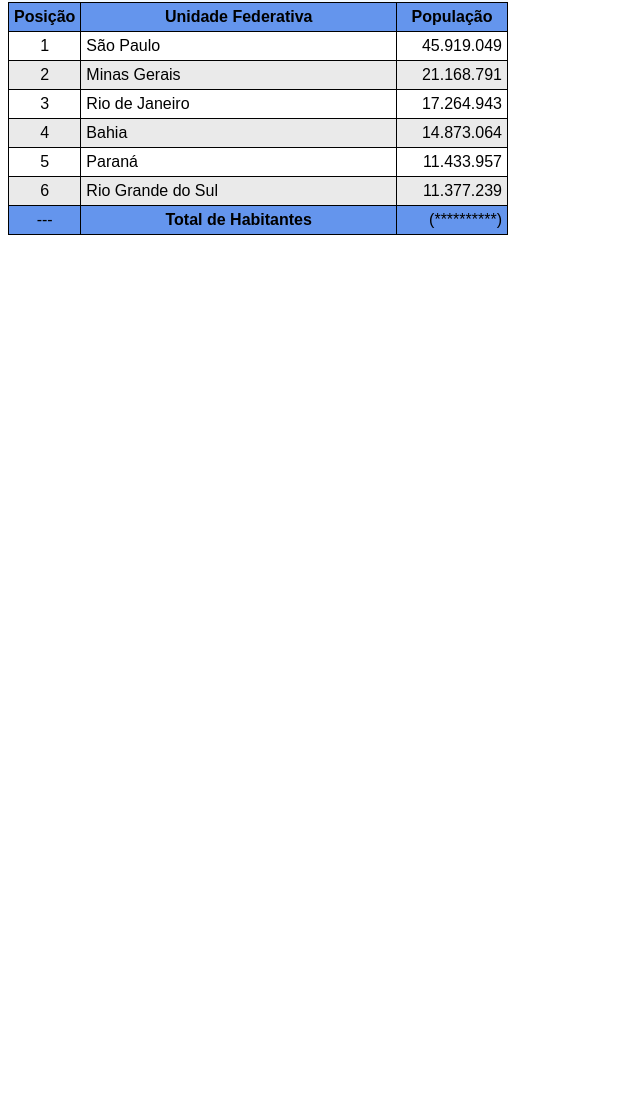
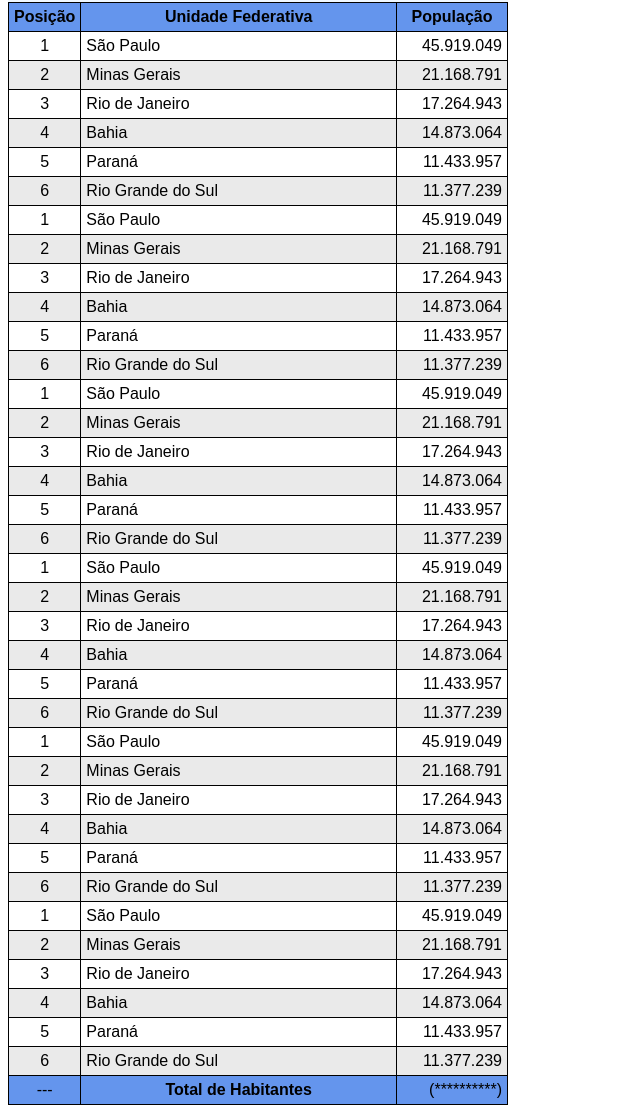
Before and after one commit to LEANDR0MD/HTML-CSS, a plain HTML site: page EXERCICIOS/ex25-criando-tabelas/tabela02.html in a window 1280 px wide. Shown: the part 82-1195 px from the top of the page, without its empty margins (0-640 px from the left). Before the commit the page ends 800 px from the top, so only its background shows below. Drawn offline with Linux system fonts and the light colour scheme.

Commit message:
atualizar

```diff
--- a/EXERCICIOS/ex25-criando-tabelas/tabela02.html
+++ b/EXERCICIOS/ex25-criando-tabelas/tabela02.html
@@ -14,6 +14,7 @@
         table {
             width: 500px;
             border-collapse: collapse;
+            position: relative;
 
         }
 
@@ -36,6 +37,12 @@
         tfoot {
             background-color: cornflowerblue;
 
+        }
+
+        thead>tr>th {
+            position: sticky;
+            top: -1px;
+            background-color: cornflowerblue;
         }
 
         tbody>tr:nth-child(2n) {
@@ -106,6 +113,156 @@
                 <td>Rio Grande do Sul</td>
                 <td class="habitantes">11.377.239</td>
             </tr>
+            <tr>
+                <td class="posicao">1</td>
+                <td>São Paulo</td>
+                <td class="habitantes">45.919.049</td>
+            </tr>
+            <tr>
+                <td class="posicao">2</td>
+                <td>Minas Gerais</td>
+                <td class="habitantes">21.168.791</td>
+            </tr>
+            <tr>
+                <td class="posicao">3</td>
+                <td>Rio de Janeiro</td>
+                <td class="habitantes">17.264.943</td>
+            </tr>
+            <tr>
+                <td class="posicao">4</td>
+                <td>Bahia</td>
+                <td class="habitantes">14.873.064</td>
+            </tr>
+            <tr>
+                <td class="posicao">5</td>
+                <td>Paraná</td>
+                <td class="habitantes">11.433.957</td>
+            </tr>
+            <tr>
+                <td class="posicao">6</td>
+                <td>Rio Grande do Sul</td>
+                <td class="habitantes">11.377.239</td>
+            </tr>
+            <tr>
+                <td class="posicao">1</td>
+                <td>São Paulo</td>
+                <td class="habitantes">45.919.049</td>
+            </tr>
+            <tr>
+                <td class="posicao">2</td>
+                <td>Minas Gerais</td>
+                <td class="habitantes">21.168.791</td>
+            </tr>
+            <tr>
+                <td class="posicao">3</td>
+                <td>Rio de Janeiro</td>
+                <td class="habitantes">17.264.943</td>
+            </tr>
+            <tr>
+                <td class="posicao">4</td>
+                <td>Bahia</td>
+                <td class="habitantes">14.873.064</td>
+            </tr>
+            <tr>
+                <td class="posicao">5</td>
+                <td>Paraná</td>
+                <td class="habitantes">11.433.957</td>
+            </tr>
+            <tr>
+                <td class="posicao">6</td>
+                <td>Rio Grande do Sul</td>
+                <td class="habitantes">11.377.239</td>
+            </tr>
+            <tr>
+                <td class="posicao">1</td>
+                <td>São Paulo</td>
+                <td class="habitantes">45.919.049</td>
+            </tr>
+            <tr>
+                <td class="posicao">2</td>
+                <td>Minas Gerais</td>
+                <td class="habitantes">21.168.791</td>
+            </tr>
+            <tr>
+                <td class="posicao">3</td>
+                <td>Rio de Janeiro</td>
+                <td class="habitantes">17.264.943</td>
+            </tr>
+            <tr>
+                <td class="posicao">4</td>
+                <td>Bahia</td>
+                <td class="habitantes">14.873.064</td>
+            </tr>
+            <tr>
+                <td class="posicao">5</td>
+                <td>Paraná</td>
+                <td class="habitantes">11.433.957</td>
+            </tr>
+            <tr>
+                <td class="posicao">6</td>
+                <td>Rio Grande do Sul</td>
+                <td class="habitantes">11.377.239</td>
+            </tr>
+            <tr>
+                <td class="posicao">1</td>
+                <td>São Paulo</td>
+                <td class="habitantes">45.919.049</td>
+            </tr>
+            <tr>
+                <td class="posicao">2</td>
+                <td>Minas Gerais</td>
+                <td class="habitantes">21.168.791</td>
+            </tr>
+            <tr>
+                <td class="posicao">3</td>
+                <td>Rio de Janeiro</td>
+                <td class="habitantes">17.264.943</td>
+            </tr>
+            <tr>
+                <td class="posicao">4</td>
+                <td>Bahia</td>
+                <td class="habitantes">14.873.064</td>
+            </tr>
+            <tr>
+                <td class="posicao">5</td>
+                <td>Paraná</td>
+                <td class="habitantes">11.433.957</td>
+            </tr>
+            <tr>
+                <td class="posicao">6</td>
+                <td>Rio Grande do Sul</td>
+                <td class="habitantes">11.377.239</td>
+            </tr>
+            <tr>
+                <td class="posicao">1</td>
+                <td>São Paulo</td>
+                <td class="habitantes">45.919.049</td>
+            </tr>
+            <tr>
+                <td class="posicao">2</td>
+                <td>Minas Gerais</td>
+                <td class="habitantes">21.168.791</td>
+            </tr>
+            <tr>
+                <td class="posicao">3</td>
+                <td>Rio de Janeiro</td>
+                <td class="habitantes">17.264.943</td>
+            </tr>
+            <tr>
+                <td class="posicao">4</td>
+                <td>Bahia</td>
+                <td class="habitantes">14.873.064</td>
+            </tr>
+            <tr>
+                <td class="posicao">5</td>
+                <td>Paraná</td>
+                <td class="habitantes">11.433.957</td>
+            </tr>
+            <tr>
+                <td class="posicao">6</td>
+                <td>Rio Grande do Sul</td>
+                <td class="habitantes">11.377.239</td>
+            </tr>
 
         </tbody>
         <tfoot>
```
Also changed, not shown: EXERCICIOS/ex25-criando-tabelas/tabela03.html (added, +52 -0 lines).
